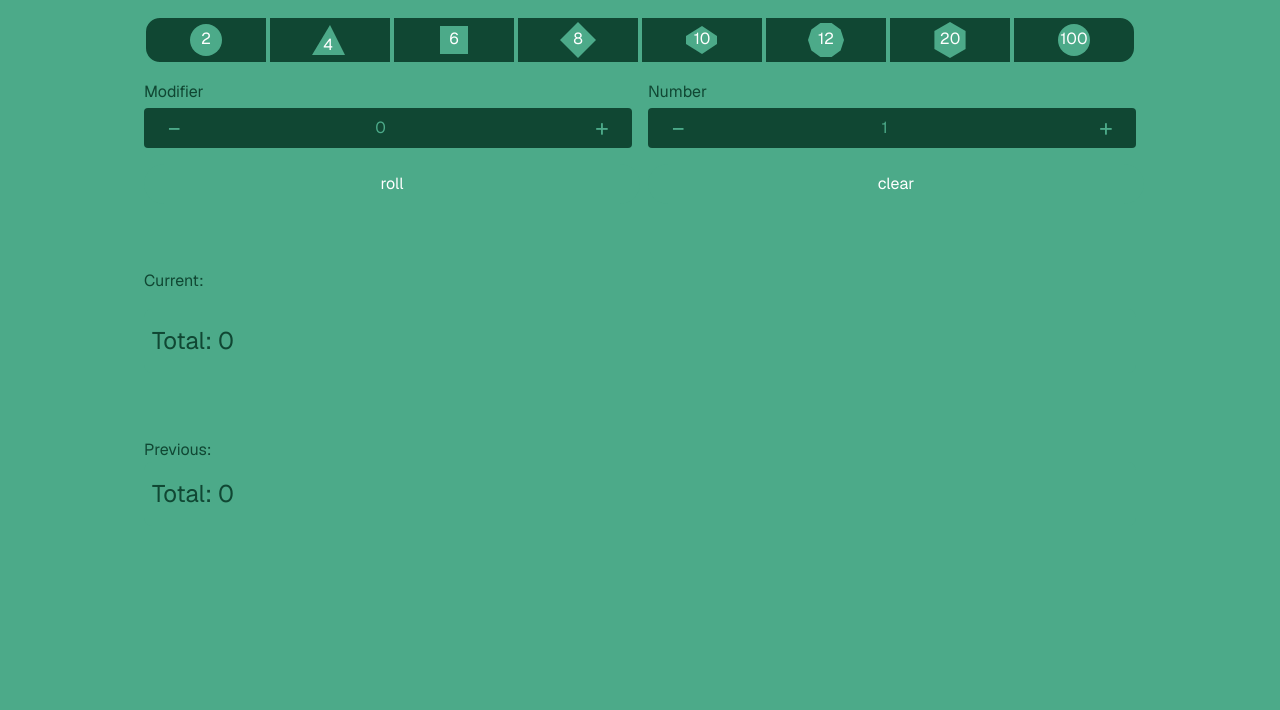
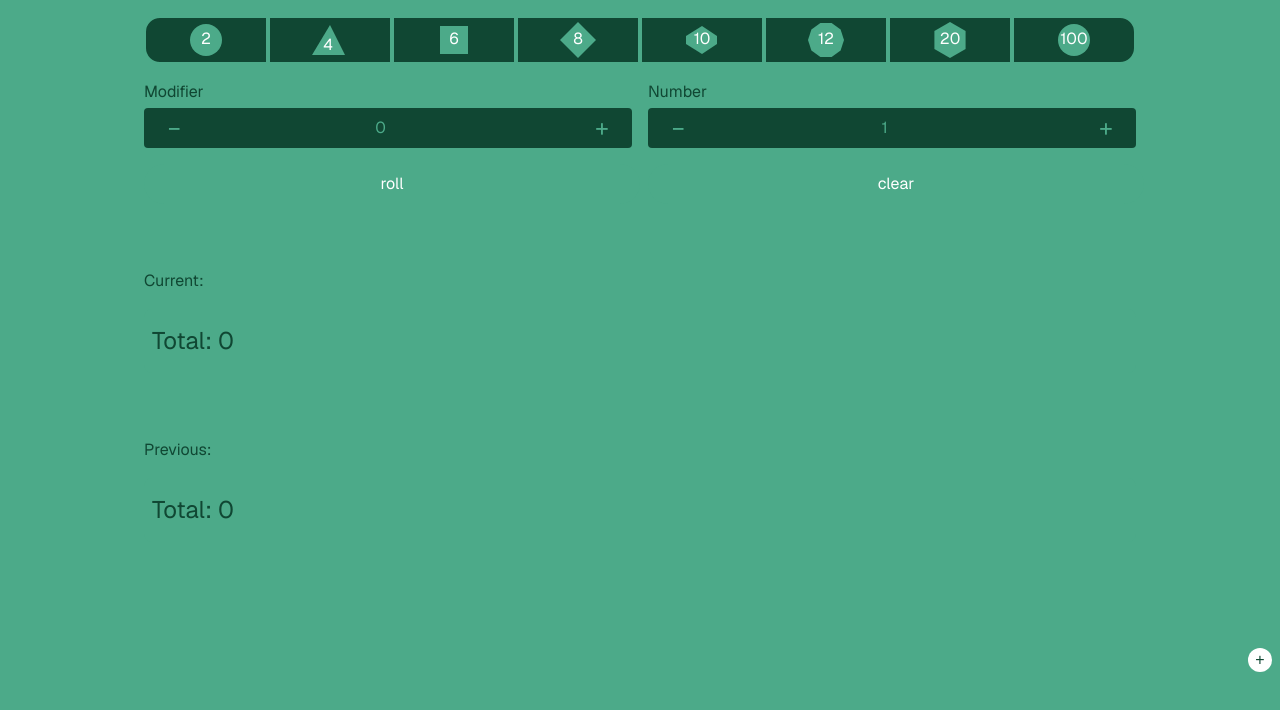
Before and after one commit to jetodd/dicey, a Next.js app: page / in a window 1280 px wide. Shown: the top 710 px of the page. Built offline with nearby package versions, Linux system fonts and the light colour scheme.

Commit message:
made slide in panel where history will go

```diff
--- /dev/null
+++ b/src/app/_components/Panel/Panel.tsx
@@ -0,0 +1,39 @@
+import { IDiceRoll } from "@/app/_models/IDiceRoll";
+import { useState } from "react"
+
+export interface IPanelProps {
+    history: IDiceRoll[],
+}
+
+export default function Panel({
+   history,
+}: IPanelProps) {
+    const [isExpanded, setIsExpanded] = useState(false);
+
+    const togglePanel = () => {
+        setIsExpanded(!isExpanded);
+    };
+
+    return (
+        <div className={"absolute h-full right-0 top-0 bg-green text-emerald " + (isExpanded ? 'w-3/4' : 'w-[20px]') + " max-w-lg transition-all duration-300 ease-in-out transform h-fill"}>
+            <aside>
+                {isExpanded && (
+                    <div className="px-6 py-2">
+                        <span className="text-xl text-white">History</span>
+                        <p>Lorem ipsum dolor sit amet, consectetur adipiscing elit. Vivamus ornare in nisi at varius. Nunc fermentum ex non dolor eleifend tincidunt. Nulla hendrerit mauris id pellentesque congue. Maecenas id ultrices odio. Morbi in quam rutrum erat dapibus aliquam. Mauris rhoncus ullamcorper tellus lobortis rutrum. Curabitur dictum quam in molestie pretium. In id nunc eu turpis venenatis rhoncus et eu tellus.</p>
+                        {/* <p>Fusce lobortis elementum vulputate. Proin auctor odio eget massa ultrices posuere. Nam ac nisi rhoncus, gravida sem at, euismod tellus. Sed lacinia efficitur ornare. Suspendisse sit amet consequat ex, quis imperdiet lacus. Pellentesque sed porttitor justo. Aenean viverra ultricies diam, at tincidunt quam convallis tempor. Vestibulum in orci at diam tempor viverra. Vestibulum sed leo et quam faucibus semper. Nulla quis arcu ac lorem fermentum mattis nec vitae dolor. Nullam massa libero, pulvinar at auctor ut, laoreet a sem. Donec quis enim orci. Curabitur ac nulla massa.</p> */}
+                    </div>
+                )}
+            </aside>
+            <div className="relative">
+                <button
+                    type="button"
+                    onClick={togglePanel}
+                    className="fixed bottom-32 left-[-12px] flex h-6 w-6 items-center justify-center rounded-full bg-white"
+                >
+                {isExpanded ? '-' : '+'}
+                </button>
+            </div>
+        </div>
+    )
+}
--- a/src/app/page.tsx
+++ b/src/app/page.tsx
@@ -4,6 +4,7 @@ import { useState } from "react";
 import { IDiceRoll } from "./_models/IDiceRoll";
 import Stepper, { IStepperProps } from "./_components/Stepper/Stepper";
 import Die from "./_components/Die/Die";
+import Panel from "./_components/Panel/Panel";
 
 export default function Home() {
   const [history, setHistory] = useState<IDiceRoll[]>([]);
@@ -11,6 +12,7 @@ export default function Home() {
   const [previousRoll, setPreviousRoll] = useState<IDiceRoll[]>([]);
   const [modifier, setModifier] = useState<number>(0);
   const [numberOfDice, setNumberOfDice] = useState<number>(1);
+  const [rolled, setRolled] = useState<boolean>(false);
 
   const modifierMin = -20;
   const modifierMax = 100;
@@ -52,9 +54,24 @@ export default function Home() {
     setCurrentRoll([]);
     setModifier(0);
     setNumberOfDice(1);
+    setRolled(false);
+  }
+
+  function updateRoll(i: number, result: number) {
+    setCurrentRoll(currentRoll.map((roll, pos) => {
+      if (pos === i) {
+        const theResult = { ...roll, rolled: result }
+        console.log('i in here', theResult)
+        return theResult
+      } else {
+        console.log('not in here')
+      }
+      return roll
+    }));
   }
 
   function rollDice() {
+    if (currentRoll) {
       for (let i = 0; i < currentRoll?.length; i++) {
         const numbers = [...Array(currentRoll[i].die + 1).keys()].slice(1);
         shuffle(numbers);
@@ -62,19 +79,25 @@ export default function Home() {
         const duration = (Math.floor(Math.random() * 4) + 1) * 1000;
         const started = new Date().getTime();
 
-      const animationTimer = setInterval(function() {
+        const animationTimer = setInterval(() => {
           if (new Date().getTime() - started > duration) {
             const final = numbers[Math.floor(Math.random() * numbers.length)];
+            updateRoll(i, final)
+            console.log('final ', final, '  ', i, currentRoll);
             clearInterval(animationTimer);
           } else {
             const temp = numbers[Math.floor(Math.random() * numbers.length)];
+            updateRoll(i, temp)
+            console.log('temp ', temp, '   ', i);
+            setCurrentRoll(currentRoll);
           }
         }, 100);
       }
     }
+  }
 
   function addDice(type: number) {
-    const die = {die: type, rolled: 0, modifier: modifier} as IDiceRoll;
+    const die = { die: type, rolled: 0, modifier: modifier } as IDiceRoll;
     const diceArray = Array(numberOfDice).fill(die);
 
     currentRoll ? setCurrentRoll([...currentRoll, ...diceArray]) : setCurrentRoll([...diceArray]);
@@ -94,6 +117,7 @@ export default function Home() {
 
   return (
     <main>
+      <div className="app mx-6">
         <div className="grid grid-cols-8 font-[family-name:var(--font-geist-sans)] p-4 gap-y-4 max-w-5xl mx-auto">
           <div className="bg-emerald py-1 text-green rounded-l-2xl border-2 border-green content-center justify-center" onClick={() => addDice(2)}>
             <span className="flex items-center justify-center"><Die dieNumber={2} displayNumber={2} /></span>
@@ -142,14 +166,15 @@ export default function Home() {
           <div className="col-span-8">
             <h1>Current:</h1>
           </div>
-            {currentRoll.map(function(data) {
+          {currentRoll.map(data => {
+            const key = (Math.random() + 1).toString(36).substring(7);
             return (
-                <Die dieNumber={data.die} displayNumber={data.rolled} />
+              <Die key={key} dieNumber={data.die} displayNumber={data.rolled} />
             )
           })}
           <div className="col-span-8">
             <div className="text-left text-2xl bg-green text-emerald rounded-lg px-2 py-4">
-              Total: {currentRoll.reduce((n, {rolled, modifier}) => n + rolled + modifier, 0)}
+              Total: {currentRoll.reduce((n, { rolled, modifier }) => n + rolled + modifier, 0)}
             </div>
           </div>
 
@@ -159,10 +184,22 @@ export default function Home() {
 
           <div className="col-span-8">
             <h1>Previous:</h1>
+          </div>
+
+          {previousRoll.map(data => {
+            const key = (Math.random() + 1).toString(36).substring(7);
+            return (
+              <Die key={key} dieNumber={data.die} displayNumber={data.rolled} />
+            )
+          })}
+
+          <div className="col-span-8">
             <div className="text-left text-2xl bg-green text-emerald rounded-lg px-2 py-4">
-              Total:  {previousRoll.reduce((n, {rolled, modifier}) => n + rolled + modifier, 0)}
+              Total:  {previousRoll.reduce((n, { rolled, modifier }) => n + rolled + modifier, 0)}
             </div>
           </div>
+        </div>
+        <Panel history={history} />
       </div>
     </main>
   );
```
Lines whose indentation alone changed are shown as unchanged.
